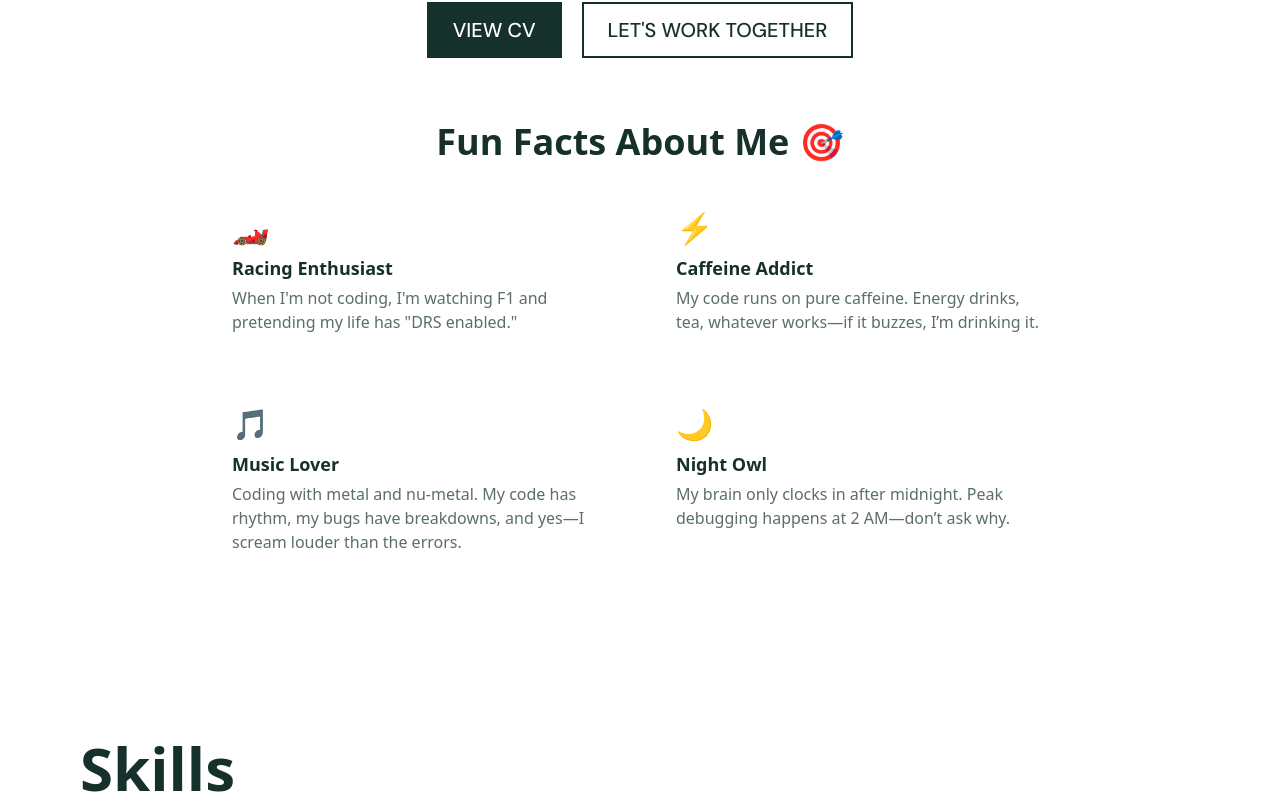
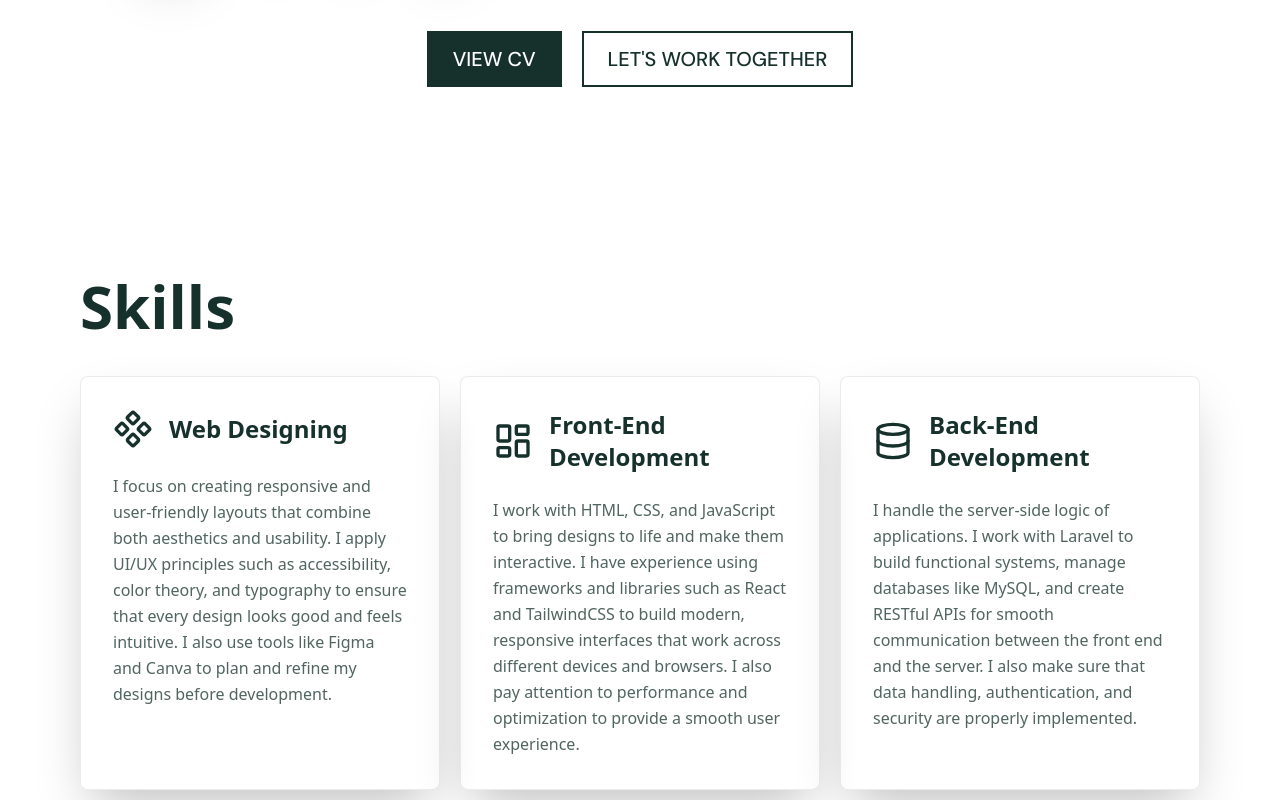
Before and after one commit to FlareItsh/Rayver-Dasalla-Portfolio, a React (Vite) app: page / in a window 1280 px wide. Shown: the part 1460-2260 px from the top of the page. Built offline with nearby package versions, Linux system fonts and the light colour scheme.

Commit message:
refactor: remove fun facts section and update skill cards styling

```diff
--- a/src/sections/About.jsx
+++ b/src/sections/About.jsx
@@ -272,51 +272,6 @@ export default function About() {
             </Button>
           </a>
         </div>
-
-        {/* Fun Facts Section */}
-        <div
-          className={`text-textPrimary mt-10 w-full max-w-4xl px-4 transition-all duration-700 ease-out sm:mt-12 md:mt-16 ${
-            isVisibleButtons ? 'translate-y-0 opacity-100' : 'translate-y-8 opacity-0'
-          }`}
-        >
-          <h3 className="mb-6 text-center text-2xl font-bold sm:text-3xl md:text-4xl">
-            Fun Facts About Me 🎯
-          </h3>
-          <div className="grid grid-cols-1 gap-4 sm:grid-cols-2 md:gap-6">
-            <div className="group rounded-lg bg-white/5 p-4 transition-all duration-300 hover:bg-white/10 hover:shadow-lg md:p-6">
-              <div className="mb-2 text-3xl">🏎️</div>
-              <h4 className="mb-1 text-lg font-semibold">Racing Enthusiast</h4>
-              <p className="text-textPrimary/70 text-sm sm:text-base">
-                When I'm not coding, I'm watching F1 and pretending my life has "DRS enabled."
-              </p>
-            </div>
-            <div className="group rounded-lg bg-white/5 p-4 transition-all duration-300 hover:bg-white/10 hover:shadow-lg md:p-6">
-              <div className="mb-2 text-3xl">⚡</div>
-              <h4 className="mb-1 text-lg font-semibold">Caffeine Addict</h4>
-              <p className="text-textPrimary/70 text-sm sm:text-base">
-                My code runs on pure caffeine. Energy drinks, tea, whatever works—if it buzzes, I’m
-                drinking it.
-              </p>
-            </div>
-
-            <div className="group rounded-lg bg-white/5 p-4 transition-all duration-300 hover:bg-white/10 hover:shadow-lg md:p-6">
-              <div className="mb-2 text-3xl">🎵</div>
-              <h4 className="mb-1 text-lg font-semibold">Music Lover</h4>
-              <p className="text-textPrimary/70 text-sm sm:text-base">
-                Coding with metal and nu-metal. My code has rhythm, my bugs have breakdowns, and
-                yes—I scream louder than the errors.
-              </p>
-            </div>
-            <div className="group rounded-lg bg-white/5 p-4 transition-all duration-300 hover:bg-white/10 hover:shadow-lg md:p-6">
-              <div className="mb-2 text-3xl">🌙</div>
-              <h4 className="mb-1 text-lg font-semibold">Night Owl</h4>
-              <p className="text-textPrimary/70 text-sm sm:text-base">
-                My brain only clocks in after midnight. Peak debugging happens at 2 AM—don’t ask
-                why.
-              </p>
-            </div>
-          </div>
-        </div>
       </div>
     </>
   );
--- a/src/sections/Skills.jsx
+++ b/src/sections/Skills.jsx
@@ -50,21 +50,21 @@ export default function Skills() {
         >
           Skills
         </h2>
-        <div className="text-textPrimary mx-auto max-w-7xl">
+        <div className="text-textPrimary mx-auto">
           {/* Cards grid - fades/slides from bottom to top */}
           <div
-            className={`grid grid-cols-1 gap-4 transition-all duration-700 ease-out sm:grid-cols-2 sm:gap-5 lg:grid-cols-3 ${
+            className={`grid grid-cols-1 gap-5 transition-all duration-700 ease-out sm:grid-cols-2 lg:grid-cols-3 ${
               isVisibleCards ? 'translate-y-0 opacity-100' : 'translate-y-8 opacity-0'
             }`}
           >
             {/* Skill Card */}
-            <div className="group w-full overflow-hidden rounded-lg border border-gray-400/20 bg-white/5 shadow-2xl transition-all duration-500 hover:-translate-y-2 hover:border-gray-500/50 hover:shadow-[0_20px_60px_-15px_rgba(255,255,255,0.2)]">
-              <div className="flex flex-col space-y-3 p-3 sm:space-y-4 sm:p-4 md:space-y-5 md:p-6">
-                <div className="flex items-center gap-2">
-                  <Component className="h-6 w-6 shrink-0 transition-transform duration-500 group-hover:scale-110 group-hover:rotate-12 sm:h-8 sm:w-8 md:h-10 md:w-10" />
-                  <h3 className="text-base font-bold sm:text-lg md:text-xl">Web Designing</h3>
+            <div className="group flex h-full w-full flex-col overflow-hidden rounded-lg border border-gray-400/20 bg-white/5 shadow-2xl transition-all duration-500 ease-out hover:-translate-y-2 hover:border-gray-500/50 hover:shadow-[0_20px_60px_-15px_rgba(255,255,255,0.2)]">
+              <div className="flex h-full flex-col space-y-4 p-6 sm:space-y-5 sm:p-7 md:space-y-6 md:p-8">
+                <div className="flex items-center gap-3 sm:gap-4">
+                  <Component className="h-8 w-8 shrink-0 transition-transform duration-500 group-hover:scale-110 group-hover:rotate-12 sm:h-9 sm:w-9 md:h-10 md:w-10" />
+                  <h3 className="text-lg font-bold sm:text-xl md:text-2xl">Web Designing</h3>
                 </div>
-                <div className="text-textPrimary/70 text-justify text-xs leading-relaxed sm:text-sm md:text-base">
+                <div className="text-textPrimary/75 text-sm leading-relaxed sm:text-base md:text-base">
                   <p>
                     I focus on creating responsive and user-friendly layouts that combine both
                     aesthetics and usability. I apply UI/UX principles such as accessibility, color
@@ -76,15 +76,15 @@ export default function Skills() {
               </div>
             </div>
             {/* Skill Card */}
-            <div className="group w-full overflow-hidden rounded-lg border border-gray-400/20 bg-white/5 shadow-2xl transition-all duration-500 hover:-translate-y-2 hover:border-gray-500/50 hover:shadow-[0_20px_60px_-15px_rgba(255,255,255,0.2)]">
-              <div className="flex flex-col space-y-3 p-3 sm:space-y-4 sm:p-4 md:space-y-5 md:p-6">
-                <div className="flex items-center gap-2">
-                  <LayoutDashboard className="h-6 w-6 shrink-0 transition-transform duration-500 group-hover:scale-110 group-hover:rotate-12 sm:h-8 sm:w-8 md:h-10 md:w-10" />
-                  <h3 className="text-base font-bold sm:text-lg md:text-xl">
+            <div className="group flex h-full w-full flex-col overflow-hidden rounded-lg border border-gray-400/20 bg-white/5 shadow-2xl transition-all duration-500 ease-out hover:-translate-y-2 hover:border-gray-500/50 hover:shadow-[0_20px_60px_-15px_rgba(255,255,255,0.2)]">
+              <div className="flex h-full flex-col space-y-4 p-6 sm:space-y-5 sm:p-7 md:space-y-6 md:p-8">
+                <div className="flex items-center gap-3 sm:gap-4">
+                  <LayoutDashboard className="h-8 w-8 shrink-0 transition-transform duration-500 group-hover:scale-110 group-hover:rotate-12 sm:h-9 sm:w-9 md:h-10 md:w-10" />
+                  <h3 className="text-lg font-bold sm:text-xl md:text-2xl">
                     Front-End Development
                   </h3>
                 </div>
-                <div className="text-textPrimary/70 text-justify text-xs leading-relaxed sm:text-sm md:text-base">
+                <div className="text-textPrimary/75 text-sm leading-relaxed sm:text-base md:text-base">
                   <p>
                     I work with HTML, CSS, and JavaScript to bring designs to life and make them
                     interactive. I have experience using frameworks and libraries such as React and
@@ -96,15 +96,15 @@ export default function Skills() {
               </div>
             </div>
             {/* Skill Card */}
-            <div className="group w-full overflow-hidden rounded-lg border border-gray-400/20 bg-white/5 shadow-2xl transition-all duration-500 hover:-translate-y-2 hover:border-gray-500/50 hover:shadow-[0_20px_60px_-15px_rgba(255,255,255,0.2)]">
-              <div className="flex flex-col space-y-3 p-3 sm:space-y-4 sm:p-4 md:space-y-5 md:p-6">
-                <div className="flex items-center gap-2">
-                  <Database className="h-6 w-6 shrink-0 transition-transform duration-500 group-hover:scale-110 group-hover:rotate-12 sm:h-8 sm:w-8 md:h-10 md:w-10" />
-                  <h3 className="text-base font-bold sm:text-lg md:text-xl">
+            <div className="group flex h-full w-full flex-col overflow-hidden rounded-lg border border-gray-400/20 bg-white/5 shadow-2xl transition-all duration-500 ease-out hover:-translate-y-2 hover:border-gray-500/50 hover:shadow-[0_20px_60px_-15px_rgba(255,255,255,0.2)]">
+              <div className="flex h-full flex-col space-y-4 p-6 sm:space-y-5 sm:p-7 md:space-y-6 md:p-8">
+                <div className="flex items-center gap-3 sm:gap-4">
+                  <Database className="h-8 w-8 shrink-0 transition-transform duration-500 group-hover:scale-110 group-hover:rotate-12 sm:h-9 sm:w-9 md:h-10 md:w-10" />
+                  <h3 className="text-lg font-bold sm:text-xl md:text-2xl">
                     Back-End Development
                   </h3>
                 </div>
-                <div className="text-textPrimary/70 text-justify text-xs leading-relaxed sm:text-sm md:text-base">
+                <div className="text-textPrimary/75 text-sm leading-relaxed sm:text-base md:text-base">
                   <p>
                     I handle the server-side logic of applications. I work with Laravel to build
                     functional systems, manage databases like MySQL, and create RESTful APIs for
```
